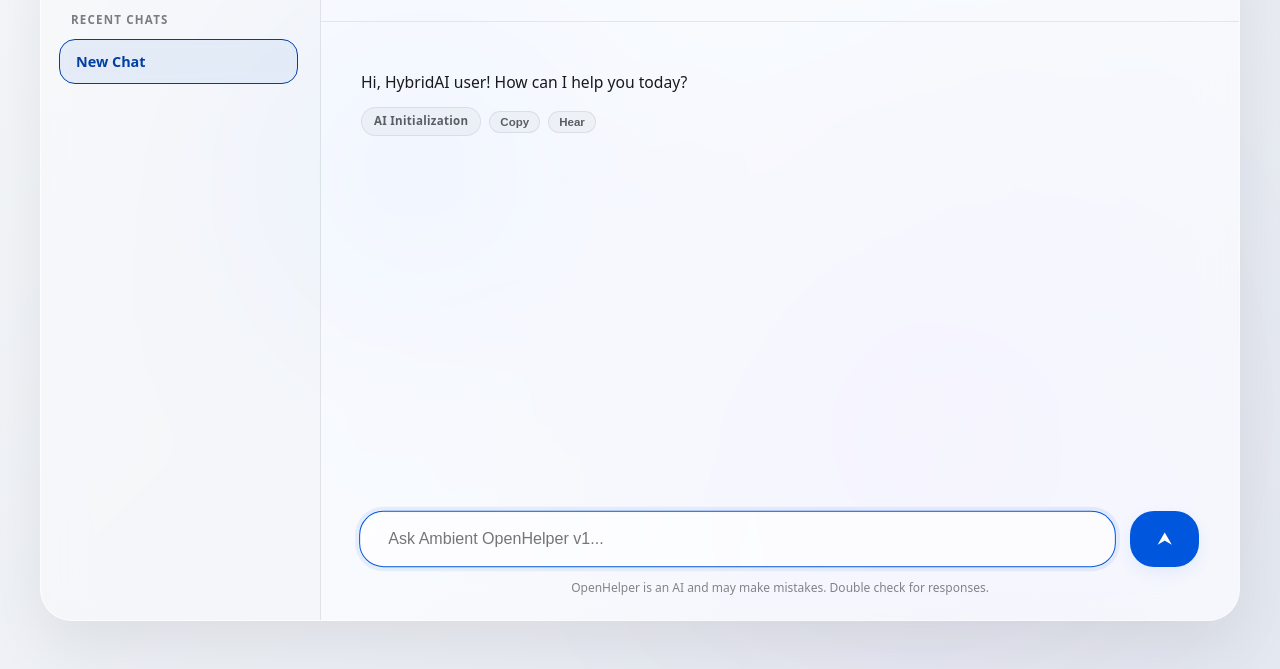
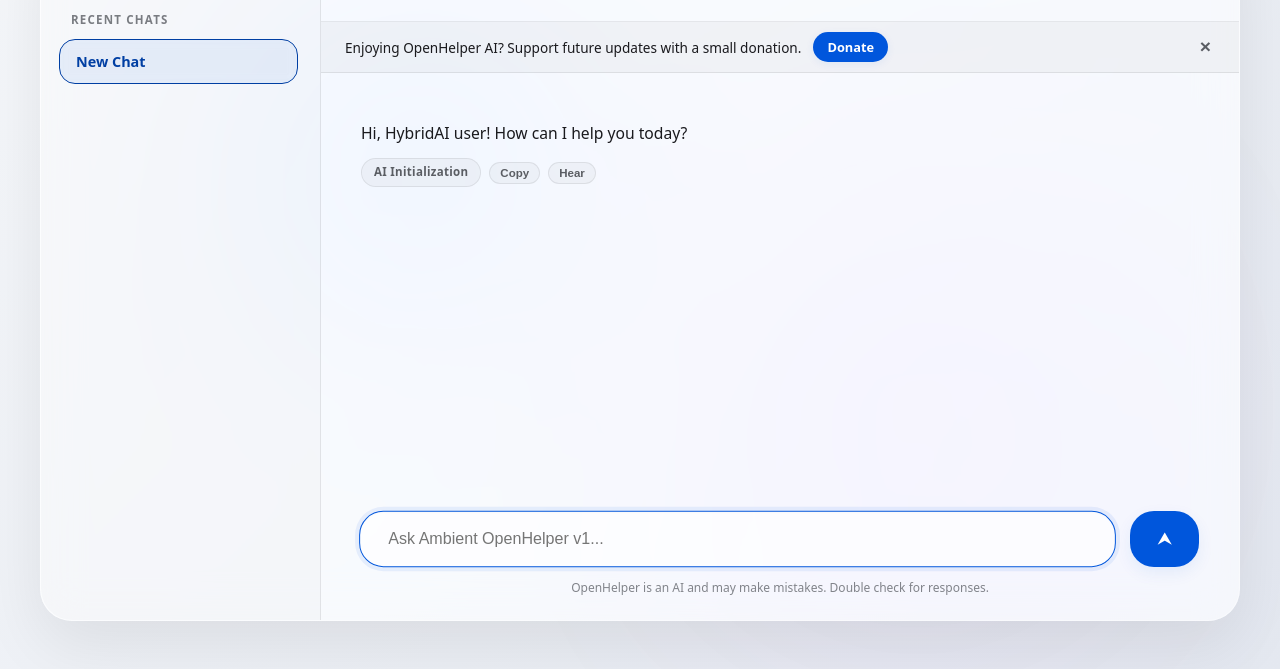
Before and after one commit to techambient/HybridAI, a plain HTML site: page chat.html in a window 1280 px wide. Shown: the part 131-800 px from the top of the page. Drawn offline with Linux system fonts and the light colour scheme.

Commit message:
Refactor chat button styles and add donation banner
Removed hover effects from the new chat button and added donation banner styles with functionality.

```diff
--- a/chat.html
+++ b/chat.html
@@ -171,14 +171,6 @@
             box-shadow: 0 8px 20px var(--md-primary-container);
         }
 
-        .new-chat-btn:hover {
-            transform: translateY(-2px);
-            background: var(--md-primary);
-            color: white;
-            border-color: transparent;
-            box-shadow: 0 8px 20px var(--md-primary-container);
-        }
-
         .history-title {
             font-size: 0.72rem;
             text-transform: uppercase;
@@ -318,6 +310,75 @@
             color: var(--md-on-surface-variant);
             margin-top: 4px;
             font-weight: 500;
+        }
+
+        /* ── DONATION BANNER STYLES ── */
+        .donation-banner {
+            display: flex;
+            align-items: center;
+            justify-content: space-between;
+            background: var(--md-surface-variant);
+            border-bottom: 1px solid var(--inner-border);
+            padding: 10px 24px;
+            font-size: 0.85rem;
+            color: var(--md-on-surface);
+            gap: 12px;
+            flex-shrink: 0;
+        }
+
+        .donation-content {
+            display: flex;
+            align-items: center;
+            gap: 12px;
+            flex-wrap: wrap;
+        }
+
+        .donation-btn {
+            background: var(--md-primary);
+            color: white;
+            text-decoration: none;
+            padding: 6px 14px;
+            border-radius: 99px;
+            font-size: 0.8rem;
+            font-weight: 600;
+            transition: all 0.2s ease;
+            display: inline-flex;
+            align-items: center;
+            justify-content: center;
+            height: auto;
+            border: none;
+            cursor: pointer;
+            box-shadow: 0 2px 8px var(--md-primary-container);
+        }
+
+        .donation-btn:hover {
+            filter: brightness(1.1);
+            transform: translateY(-1px);
+        }
+
+        .donation-close-btn {
+            background: transparent;
+            border: none;
+            color: var(--md-on-surface-variant);
+            font-size: 1.2rem;
+            line-height: 1;
+            cursor: pointer;
+            padding: 4px;
+            height: auto;
+            width: auto;
+            box-shadow: none;
+            border-radius: 50%;
+            display: flex;
+            align-items: center;
+            justify-content: center;
+        }
+
+        .donation-close-btn:hover {
+            background: var(--inner-border);
+            color: var(--md-on-surface);
+            transform: none;
+            filter: none;
+            box-shadow: none;
         }
 
         /* Responsive Sidebar Dynamic Controls */
@@ -620,6 +681,10 @@
                 font-size: 1.2rem;
             }
 
+            .donation-banner {
+                padding: 10px 16px;
+            }
+
             #chatbox {
                 padding: 20px;
                 gap: 20px;
@@ -676,6 +741,14 @@
                 <button class="menu-toggle-btn" onclick="toggleSidebar(true)">☰</button>
             </div>
 
+            <div id="donationBanner" class="donation-banner">
+                <div class="donation-content">
+                    <span>Enjoying OpenHelper AI? Support future updates with a small donation.</span>
+                    <a href="donate.html" class="donation-btn">Donate</a>
+                </div>
+                <button class="donation-close-btn" onclick="closeDonationBanner()" aria-label="Close message">×</button>
+            </div>
+
             <div id="chatbox"></div>
 
             <div class="input-area">
@@ -724,6 +797,13 @@
         initializeWorkspace();
         setupGlobalClickHandlers();
     };
+
+    function closeDonationBanner() {
+        const banner = document.getElementById("donationBanner");
+        if (banner) {
+            banner.style.display = "none";
+        }
+    }
 
     function toggleSidebar(shouldShow) {
         const sidebar = document.getElementById("sidebar");
```
